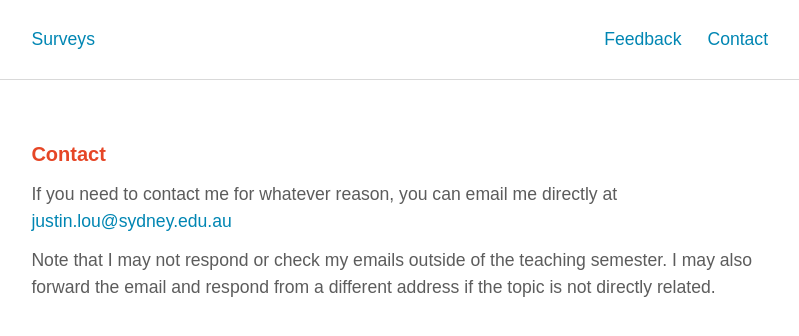
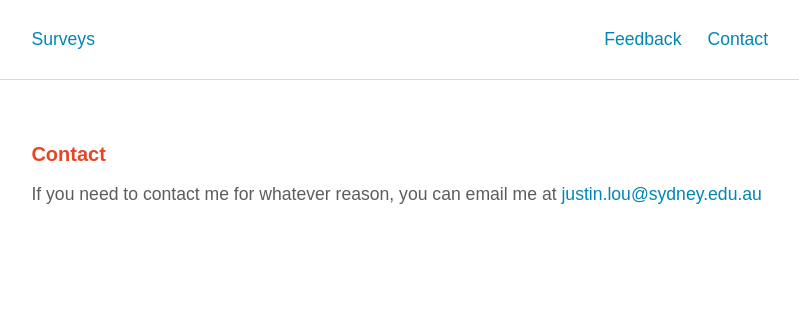
Before and after one commit to justinlouau/surveys, a Jekyll site: the page built from contact.md, in a window 1280 px wide. Shown: the top 336 px of the page, without its empty margins (235-1034 px from the left). Built offline with Jekyll 4.4.1, drawn with Linux system fonts in a browser that asks for light colours; some web fonts are replaced.

Commit message:
Fixed up formatting

```diff
--- a/_config.yml
+++ b/_config.yml
@@ -3,7 +3,7 @@ title_left    : "Justin Lou"
 title_right   : "" # default: ""
 description   : "Teaching Surveys"
 keywords      : ""
-url           : https://surveys.justinlou.me/ # site url
+url           : https://surveys.justinlou.me # site url
 baseurl       : "" # apply repo name like "/myproject" if used under gh-pages branch, else (under master branch) just leave empty/blank
 cover         : "" # image uri like logo/cover image for site seo
 
--- a/contact.md
+++ b/contact.md
@@ -2,10 +2,8 @@
 layout: page
 permalink: /contact
 ---
+<meta name='robots' content='noindex,nofollow' />
 
 #### Contact
 
-If you need to contact me for whatever reason, you can email me directly at <a href = "mailto: justin.lou@sydney.edu.au">justin.lou@sydney.edu.au</a>
-
-Note that I may not respond or check my emails outside of the teaching semester.
-I may also forward the email and respond from a different address if the topic is not directly related.
+If you need to contact me for whatever reason, you can email me at <a href = "mailto: justin.lou@sydney.edu.au">justin.lou@sydney.edu.au</a>
```
Also changed, not shown: feedback.md (+1 -0 lines), index.md (+2 -1 lines).
